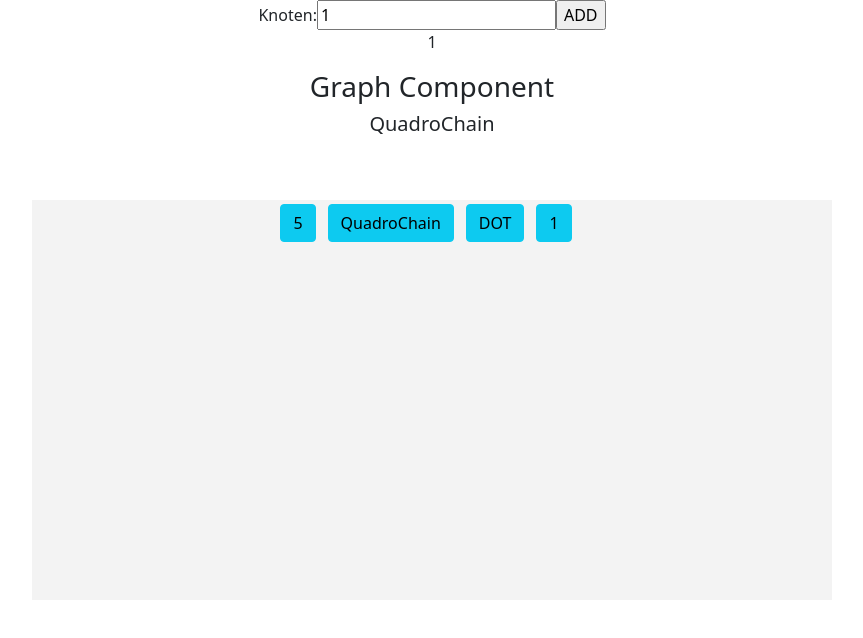
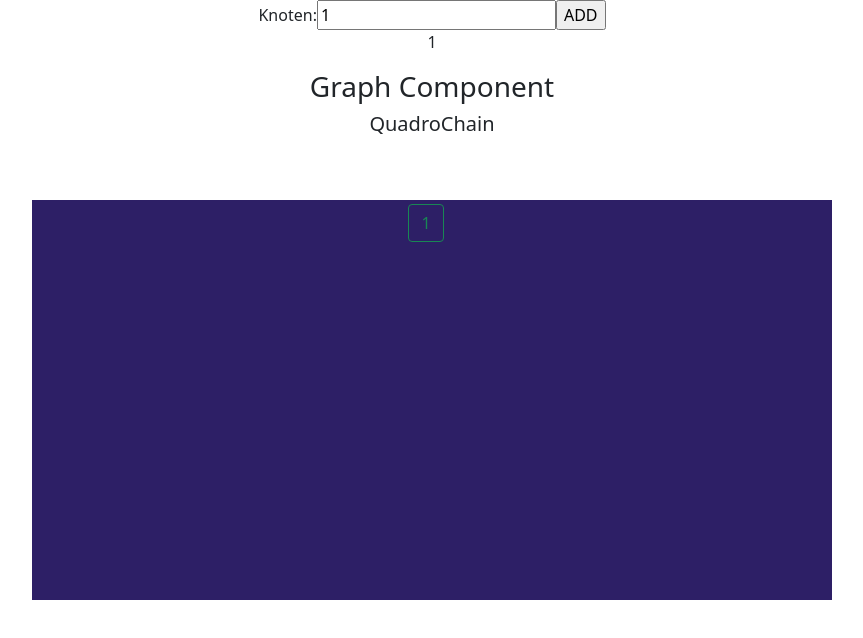
Before and after one commit to wertalp/quadro-chain, a React (Create React App) app: page / in a window 1280 px wide. Both pictures are taken after a click on the input "ADD". Shown: the top 638 px of the page, without its empty margins (208-1071 px from the left). Built offline with nearby package versions, Linux system fonts and the light colour scheme.

Commit message:
update Interface privaet

```diff
--- a/src/components/Board.tsx
+++ b/src/components/Board.tsx
@@ -12,8 +12,9 @@
     amounts    : Array<number> ;
  }
 const Board : React.FC<BlockChainProps> = (props : BlockChainProps) =>  {
-    const [chain, setChain]    =  useState<BlockChain>(null) ;
-    const [amount, setAmount]  =  useState<number[]>(null)   ;
+    const [chain   , setChain]    =  useState<BlockChain>(null) ;
+    const [amount  , setAmount]   =  useState<number[]>(null)   ;
+    const [render, setRerender] = useState(false);
 
     let isLoaded : Boolean = false ;
     let htmlBlockInfo : string     ;
@@ -21,22 +22,15 @@
       useEffect( () => {
           setChain(props.blockChain) ;
           setAmount(props.amounts)   ;
+          setRerender(!render) ;
        },[]) ;
-
-       if( chain){
-         console.log("Traverse BlockChain Node: Value" + chain.RootNode.amount);
-         htmlBlockInfo = "Fertig geladen" ;
-       }
 
     return (
         <div>
         <h3> Graph Component</h3>
         <h5> {chain && chain.Chainname} </h5>
         <div id="DrawBoard" >
-        <Button className="mt-1" variant="info" onClick={()=> { alert("here we go")} }>  {isLoaded ? htmlBlockInfo : props.amounts[3]} </Button>
-        { chain && <Button className="mt-1" variant="info" onClick={()=> { alert("here we go")} }>  {isLoaded ? htmlBlockInfo : chain.Chainname} </Button>}
-        { chain && <Button className="mt-1" variant="info" onClick={()=> { alert("here we go")} }> DOT </Button>}
-        { chain && chain.getallValues().map( (item, index) => ( <Button className="mt-1" variant="info" onClick={()=> { alert("here we go")} }>  {isLoaded ? htmlBlockInfo : item} </Button>))}
+        { chain && chain.getallValues().map( (item, index) => ( <Button className="mt-1" variant="outline-success" onClick={()=> { alert(item.amount)} }>  {isLoaded ? htmlBlockInfo : item.amount} </Button>))}
         </div>
         </div>
     )
--- a/src/data-models/chain-models.ts
+++ b/src/data-models/chain-models.ts
@@ -1,4 +1,4 @@
-import { ShapeNode} from  "./index-models" ;
+import { ShapeNode, IShapeNode} from  "./index-models" ;
 
 
 export class BlockChain {
@@ -20,7 +20,7 @@
     this.currentNode.nextNode = itemNode ;
     this.lastNode = itemNode    ;
     this.currentNode = itemNode ;
-    console.log("adding Node",itemNode.amount.toString()) ;
+    console.log("adding Node",itemNode.label.toString()) ;
     return this ;
 } ;
 
@@ -62,16 +62,16 @@
     return this.rootNode  ;
 }
 
-getallValues =  (): number[] => {
-    let amounts : number[] = [] ;
+getallValues =  (): IShapeNode[] => {
+    let nodes : IShapeNode[] = [] ;
     let currNode : ShapeNode = null ;
         currNode = this.rootNode ;
 
     while ( currNode.nextNode ){
             currNode = currNode.nextNode ;
-            amounts.push(currNode.amount);
+            nodes.push(currNode);
         }
-    return  amounts ;
+    return  nodes ;
 }
 
 
--- a/src/data-models/index-models.ts
+++ b/src/data-models/index-models.ts
@@ -14,12 +14,22 @@
     width? : number
     }
 
+export enum  Style  {
+    Info      = "Info"      ,
+    Primary   = "Primary"   ,
+    Secondary = "Secondary" ,
+    Warning   = "Warning"   ,
+    Success   = "Success"   ,
+    Light     = "Light"     ,
+    Dark      =  "Dark"
+}
+
   export  interface IShapeNode {
-        preNode  :  IShapeNode  ;
-        nextNode :  IShapeNode  ;
+        preNode    : ShapeNode  ;
+        nextNode   : ShapeNode  ;
         amount   : number ;
         label  ? : string ;
-        color  ? : Color  ;
+        style    : Style  ;
         payload ?: string ;
         position : Point   ;
         draw :  () => boolean  ;
@@ -28,16 +38,19 @@
     };
 
   export class ShapeNode implements IShapeNode {
-        public preNode    : ShapeNode  = null   ;
-        public nextNode   : ShapeNode  = null   ;
-        public amount     : number     = 0      ;
-        public position   : Point   = null   ;
-        public mintUrl    : string     =  ""    ;
+        private _preNode    : ShapeNode  = null    ;
+        private _nextNode   : ShapeNode  = null    ;
+        private _amount     : number     = 0       ;
+        private _label      : string     = ""      ;
+        private _position   : Point      = null    ;
+        private _mintUrl    : string     =  ""     ;
+        private _style      : Style      = Style.Primary ;
+
 
         constructor(
             _amount    : number )
         {
-            this.amount   = _amount   ;
+            this._amount   = _amount   ;
         } ;
 
     draw = (): boolean => {
@@ -52,22 +65,58 @@
 
     move = (point : Point)  => {
         console.log("move from to");
-        this.position.xPos = point.xPos ;
+        this._position.xPos = point.xPos ;
         return true ;
     }
 
     get Position() : Point  {
-        return this.position ;
+        return this._position ;
     } ;
 
-    set Position(pos :Point) {
+    set position(pos :Point) {
         this.position.xPos = pos.xPos ;
         this.position.yPos = pos.yPos ;
     } ;
 
     mintNodeUrl = () => {
+    }
 
+    get preNode() : ShapeNode {
+        return this._preNode ;
     }
+
+    set preNode( nNode : ShapeNode)  {
+        this._preNode = nNode ;
+    }
+
+    get nextNode() : ShapeNode {
+        return this._nextNode ;
+    }
+
+    set nextNode( nNode : ShapeNode)  {
+        this._nextNode = nNode ;
+    }
+
+    get amount() : number {
+        return this._amount ;
+    }
+
+    get label() : string {
+        return this._label ;
+    }
+
+    set label( label : string)  {
+        this._label = label ;
+    }
+
+    get style( )  {
+        return this._style ;
+    }
+
+    set style( style : Style)  {
+        this._style = style ;
+    }
+
 }
 
 export interface BlockChainProps {
--- a/src/index.css
+++ b/src/index.css
@@ -22,7 +22,7 @@
   width: 800px;
   height: 400px;
   margin: auto;
-  background-color: #f3f3f3;
+  background-color: #2d1f66;
 }
 
 .mt-1 {
```
